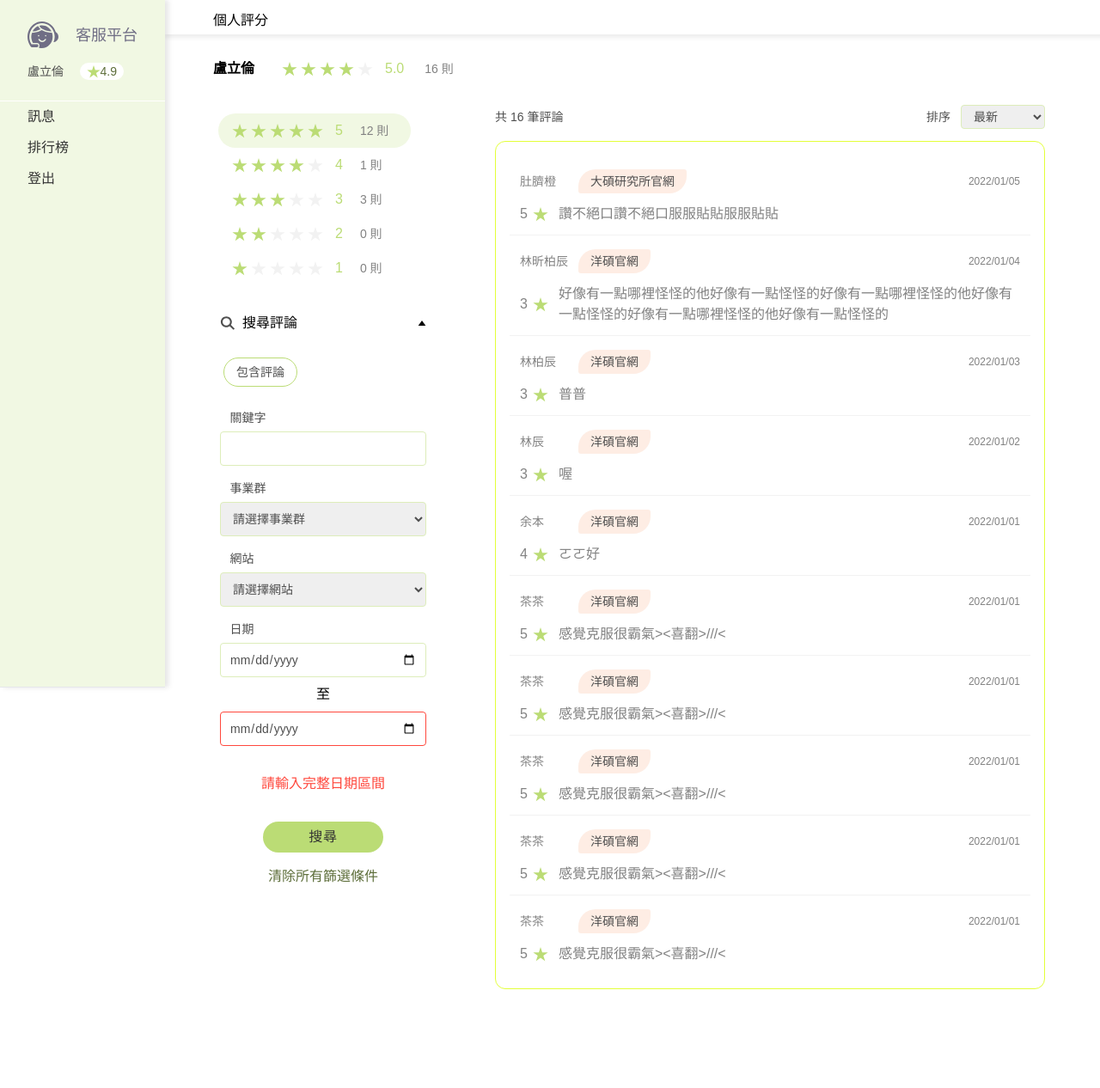
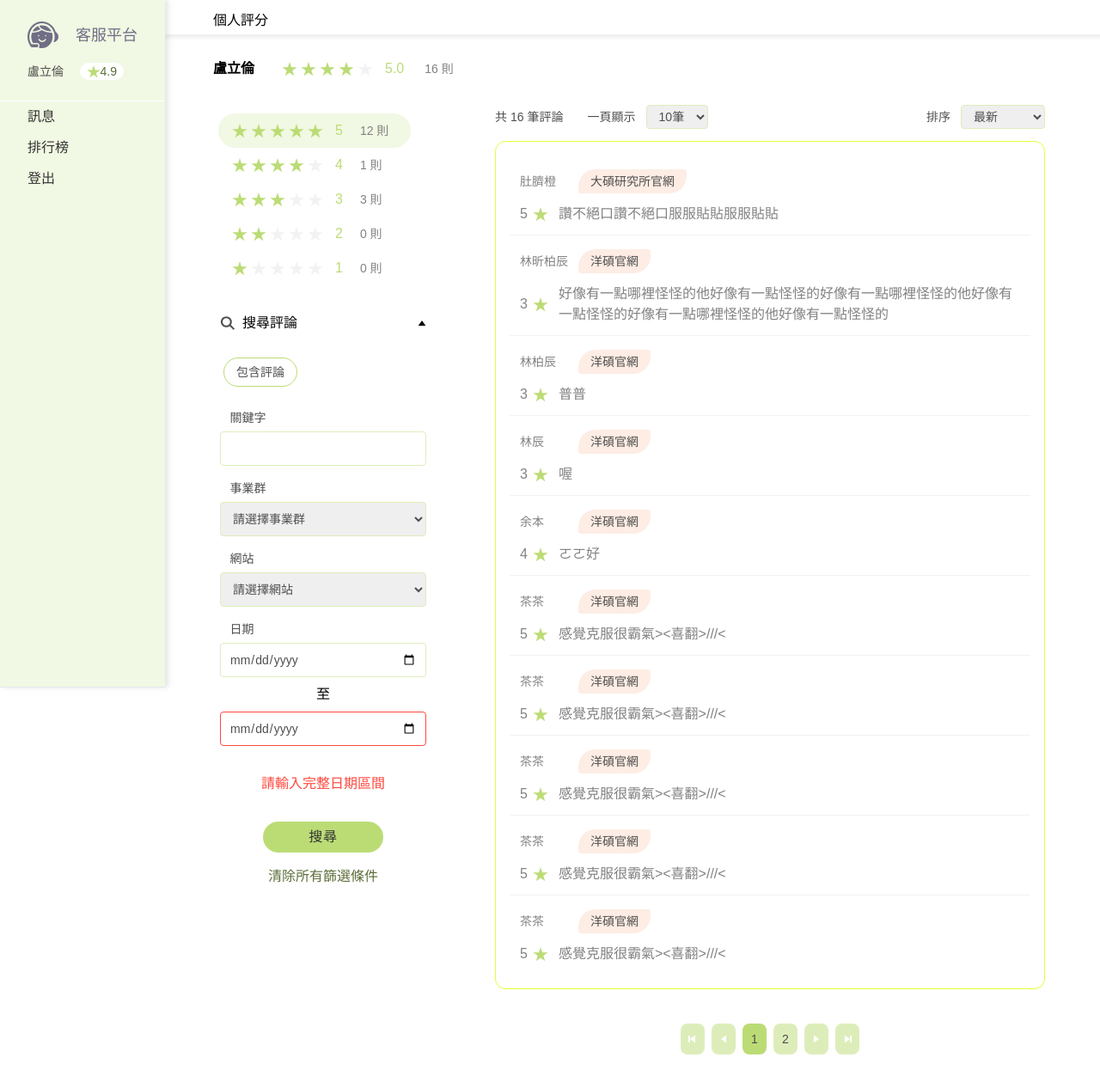
Before and after one commit to YONG-LIN-LIANG/chat_app_client, a Vue app: page /csRoom/score in a window 1280 px wide. Shown: the top 1266 px of the page at 86% size. Before the commit the page ends 1191 px from the top, so only its background shows below. Built offline with nearby package versions, Linux system fonts and the light colour scheme.

Commit message:
feat:score-pagination data render & sort

```diff
--- a/src/components/csRoom/MsgTabbar.vue
+++ b/src/components/csRoom/MsgTabbar.vue
@@ -166,7 +166,7 @@ console.log(props);
 <template>
   <div
     :class="[
-      'mr-16',
+      'mr-16 xs:mr-0',
       tabList.active ? 'tabbar_func_open' : 'tabbar_func_closed',
     ]"
   >
@@ -286,7 +286,7 @@ console.log(props);
         </div>
         <div class="btn_primary--green">搜尋</div>
       </div>
-      <div class="px-10 lg:px-40 md:px-20 xs:px-10 py-7">
+      <div class="px-10 lg:px-40 md:px-20 sm:px-10 py-7">
         <div class="text-sm text-gray-2 mb-5">
           <span>搜尋結果 共 </span>
           <span class="search_result_countNum">4</span>
@@ -524,7 +524,7 @@ console.log(props);
   @apply h-[calc(100vh-40px)] sm:h-[calc(100vh-104px)] lg:w-full overflow-x-hidden overflow-y-auto shadow-layer3;
 }
 .tabbar_func_content {
-  @apply min-w-66 px-10 lg:px-40 md:px-20  py-7 flex flex-col items-center shadow-underLine;
+  @apply min-w-66 px-10 lg:px-40 md:px-20 sm:px-10 py-7 flex flex-col items-center shadow-underLine;
 }
 /* 分類 */
 .cate_website.active {
--- a/src/components/csRoom/Score.vue
+++ b/src/components/csRoom/Score.vue
@@ -3,6 +3,10 @@ import { ref, reactive, watch, computed } from "vue";
 import StarIcon from "@/components/svg/Star.vue";
 import SearchIcon from "@/components/svg/Search.vue";
 import TriangleIcon from "@/components/svg/Triangle.vue";
+import PageStart from "@/components/svg/PageStart.vue";
+import PageEnd from "@/components/svg/PageEnd.vue";
+import Prev from "@/components/svg/Prev.vue";
+import Next from "@/components/svg/Next.vue";
 
 const comments = reactive([
   {
@@ -119,47 +123,68 @@ const comments = reactive([
     created_time: "2022-01-01 14:40",
   },
 ]);
-
+comments.forEach((i) => {
+  i.timeCode = Math.floor(new Date(i.created_time) / 1000);
+});
 const commentsCount = comments.length;
 
 // 評論一頁顯示的數量
 const pageAmount = ref(10);
 // 評論共有幾頁
 const pageCount = computed(() => Math.ceil(commentsCount / pageAmount.value));
-// 評論最後一頁數量
-const pageLeft = computed(() => commentsCount % pageAmount.value);
+
+const pageActive = ref(1);
+
+let commentsPage = reactive([]);
 // 把所有評論分頁
-// const commentsPage = (comments, pageAmount, pageCount) => {
+// const handleCommentsPage = (comments, pageAmount, pageCount) => {
 //   return Array.from({ length: pageCount }, () =>
 //     comments.splice(0, pageAmount)
 //   );
 // };
-const commentsPage = computed(() => {
-  return Array.from({ length: pageCount.value }, () =>
-    comments.splice(0, pageAmount.value)
+
+// commentsPage = hamdleCommentsPage(comments, pageAmount, pageCount);
+// hamdleCommentsPage(comments, pageAmount, pageCount);
+// let commentsPage = computed(() => {
+//   return Array.from({ length: pageCount.value }, () =>
+//     comments.splice(0, pageAmount.value)
+//   );
+// });
+
+// comments資料複製出來操作
+let commentsCopy = JSON.parse(JSON.stringify(comments));
+
+const handleCommentsPage = (comments, pageAmount, pageCount) => {
+  commentsCopy = JSON.parse(JSON.stringify(comments));
+  let newcommentsPage = Array.from({ length: pageCount.value }, () =>
+    commentsCopy.splice(0, pageAmount.value)
   );
-});
-// 顯示頁面
-const showPage = ref(0);
-
+  Object.assign(commentsPage, newcommentsPage);
+};
+handleCommentsPage(commentsCopy, pageAmount, pageCount);
+console.log("commentsCopy-1", commentsCopy);
 // 評論排序
 // 評論排序預設為 1 最新
-const sort = ref("1");
+const pageSortSelect = ref("1");
+const pageCountSelect = ref("10");
 
-comments.forEach((i) => {
-  i.timeCode = Math.floor(new Date(i.created_time) / 1000);
-});
-
-watch(sort, (newVal, oldVal) => {
+watch(pageSortSelect, (newVal, oldVal) => {
   switch (newVal) {
     case "1":
       comments.sort((a, b) => b.timeCode - a.timeCode);
+      handleCommentsPage(comments, pageAmount, pageCount);
+      console.log("commentsPage-2", commentsPage);
       break;
     case "2":
       comments.sort((a, b) => b.rating - a.rating);
+      handleCommentsPage(comments, pageAmount, pageCount);
+      console.log("commentsPage-2", commentsPage);
+
       break;
     case "3":
       comments.sort((a, b) => a.rating - b.rating);
+      handleCommentsPage(comments, pageAmount, pageCount);
+      console.log("commentsPage-2", commentsPage);
       break;
   }
 });
@@ -207,8 +232,6 @@ comments.forEach((i) => {
 <template>
   <div class="msg mt-10 sm:mt-[104px] ml-48 lg:ml-36 sm:ml-0">
     <div class="title">個人評分</div>
-    <!-- {{ commentsPage }} -->
-    <!-- {{ commentsPage(comments, pageAmount, pageCount) }} -->
     <div
       class="
         score_name
@@ -388,10 +411,28 @@ comments.forEach((i) => {
         "
       >
         <div class="flex items-center justify-between mb-3">
-          <div class="comment_count text-gray-2 text-sm">
+          <div class="comment_count text-gray-2 text-sm flex items-center">
             <span>共</span>
             <span class="mx-1">{{ commentsCount }}</span>
             <span>筆評論</span>
+            <div class="flex items-center ml-4">
+              <label
+                for=""
+                class="text-sm text-gray-2 mx-3 my-1.5 whitespace-nowrap"
+              >
+                一頁顯示
+              </label>
+              <select
+                v-model="pageCountSelect"
+                class="w-full h-7"
+                name="pageCountSelect"
+                id=""
+              >
+                <option value="5">5筆</option>
+                <option value="10" selected>10筆</option>
+                <option value="15">15筆</option>
+              </select>
+            </div>
           </div>
           <div class="flex items-center">
             <label
@@ -400,7 +441,12 @@ comments.forEach((i) => {
             >
               排序
             </label>
-            <select v-model="sort" class="w-full h-7" name="" id="">
+            <select
+              v-model="pageSortSelect"
+              class="w-full h-7"
+              name="pageSortSelect"
+              id=""
+            >
               <option value="1">最新</option>
               <option value="2">由高至低</option>
               <option value="3">由低至高</option>
@@ -409,7 +455,7 @@ comments.forEach((i) => {
         </div>
         <div
           v-for="(item, idx) in commentsPage"
-          v-show="showPage === idx"
+          v-show="pageActive - 1 === idx"
           :key="idx"
           class="comment_list border border-green-neon rounded-xl p-4"
         >
@@ -439,7 +485,31 @@ comments.forEach((i) => {
             </div>
           </div>
         </div>
-        <!-- </div> -->
+        <div class="pagination_wrap my-10 flex justify-center">
+          <div class="pagination">
+            <PageStart class="text-white" />
+          </div>
+          <div class="pagination">
+            <Prev class="text-white" />
+          </div>
+          <div
+            v-for="page in pageCount"
+            :key="page"
+            :class="[
+              'pagination text-gray-2 text-sm',
+              page === pageActive ? 'bg-green-Default' : '',
+            ]"
+            @click="pageActive = page"
+          >
+            {{ page }}
+          </div>
+          <div class="pagination">
+            <Next class="text-white" />
+          </div>
+          <div class="pagination">
+            <PageEnd class="text-white" />
+          </div>
+        </div>
       </div>
     </div>
   </div>
@@ -458,4 +528,7 @@ comments.forEach((i) => {
 #tag_containComment:checked + .chat_tags_opts {
   @apply bg-green-w50;
 }
+.pagination {
+  @apply w-7 h-9 mx-1 bg-green-w50 flex items-center justify-center rounded-lg hover:bg-green-Default cursor-pointer;
+}
 </style>
--- a/src/components/csRoom/Sidebar.vue
+++ b/src/components/csRoom/Sidebar.vue
@@ -36,7 +36,6 @@ onMounted(() => {
   } else if (routePath.value === "/CsRoom/score") {
     menu.active = 3;
   }
-  console.log("333", menu.active, routePath.value);
 });
 onBeforeRouteUpdate((to) => {
   if (to.path === "/CsRoom/msg") {
--- a/src/components/csRoom/TabBtn.vue
+++ b/src/components/csRoom/TabBtn.vue
@@ -12,7 +12,7 @@ const props = defineProps({
 <template>
   <li
     :class="[
-      'btn_tab w-11 h-14 flex flex-col items-center justify-center cursor-pointer text-sm text-green-b50 rounded-md border border-solid border-green-w50 mb-4 pt-0.5 btn_tab--xs',
+      'btn_tab w-11 h-14 flex flex-col items-center justify-center cursor-pointer text-sm text-green-b50 rounded-md border border-solid border-green-w50 mb-4 pt-0.5 xs:w-16 xs:h-9 xs:mx-4',
       info.id === tabList.active ? 'bg-green-w20' : 'bg-white',
     ]"
   >
@@ -24,7 +24,4 @@ const props = defineProps({
 </template>
 
 <style>
-.btn_tab--xs {
-  @apply xs:w-16 xs:h-9 xs:mx-4;
-}
 </style>
--- /dev/null
+++ b/src/components/svg/Next.vue
@@ -0,0 +1,21 @@
+<template>
+  <svg
+    width="6"
+    height="10"
+    viewBox="0 0 6 10"
+    fill="none"
+    xmlns="http://www.w3.org/2000/svg"
+  >
+    <path
+      d="M6 5L1.11261e-07 9.33013L7.98816e-09 0.669873L6 5Z"
+      style="fill: currentColor"
+    />
+  </svg>
+</template>
+
+<script>
+export default {};
+</script>
+
+<style>
+</style>
--- /dev/null
+++ b/src/components/svg/PageEnd.vue
@@ -0,0 +1,19 @@
+<template>
+  <svg
+    width="10"
+    height="10"
+    viewBox="0 0 10 10"
+    fill="none"
+    xmlns="http://www.w3.org/2000/svg"
+  >
+    <rect x="8" y="1" width="2" height="8" style="fill: currentColor" />
+    <path d="M8 5L2 9.33013L2 0.669873L8 5Z" style="fill: currentColor" />
+  </svg>
+</template>
+
+<script>
+export default {};
+</script>
+
+<style>
+</style>
--- /dev/null
+++ b/src/components/svg/PageStart.vue
@@ -0,0 +1,26 @@
+<template>
+  <svg
+    width="10"
+    height="10"
+    viewBox="0 0 10 10"
+    fill="none"
+    xmlns="http://www.w3.org/2000/svg"
+  >
+    <rect
+      x="2"
+      y="9"
+      width="2"
+      height="8"
+      transform="rotate(-180 2 9)"
+      style="fill: currentColor"
+    />
+    <path d="M2 5L8 0.669873L8 9.33013L2 5Z" style="fill: currentColor" />
+  </svg>
+</template>
+
+<script>
+export default {};
+</script>
+
+<style>
+</style>
--- /dev/null
+++ b/src/components/svg/Prev.vue
@@ -0,0 +1,21 @@
+<template>
+  <svg
+    width="6"
+    height="10"
+    viewBox="0 0 6 10"
+    fill="none"
+    xmlns="http://www.w3.org/2000/svg"
+  >
+    <path
+      d="M3.7749e-07 5L6 0.669873L6 9.33013L3.7749e-07 5Z"
+      style="fill: currentColor"
+    />
+  </svg>
+</template>
+
+<script>
+export default {};
+</script>
+
+<style>
+</style>
```
